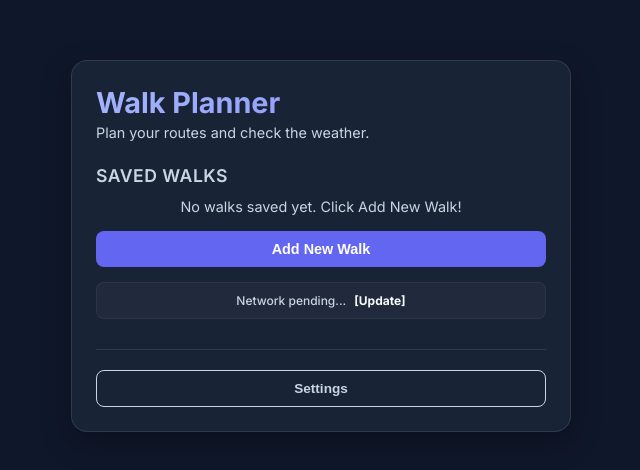
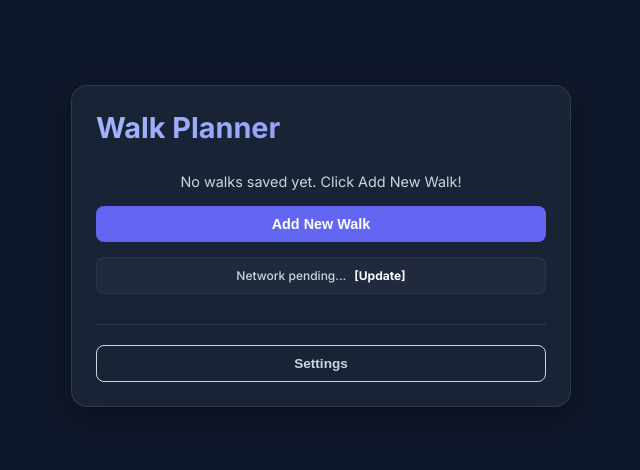
Before and after one commit to wade-anderson/walk-planner, a plain HTML site: page index.html in a window 1280 px wide. Shown: the part 154-624 px from the top of the page, without its empty margins (319-959 px from the left). Drawn offline with nearby package versions, Linux system fonts and the light colour scheme.

Commit message:
refactor: remove header description and saved walks heading from index.html

```diff
--- a/index.html
+++ b/index.html
@@ -15,11 +15,9 @@
         <main class="panel-container glassmorphism">
             <header class="header">
                 <h1>Walk Planner</h1>
-                <p>Plan your routes and check the weather.</p>
             </header>
 
             <section class="walk-list-section">
-                <h2>Saved Walks</h2>
                 <ul id="walks-list" class="walks-list">
                     <!-- Walks will be rendered here -->
                 </ul>
```
